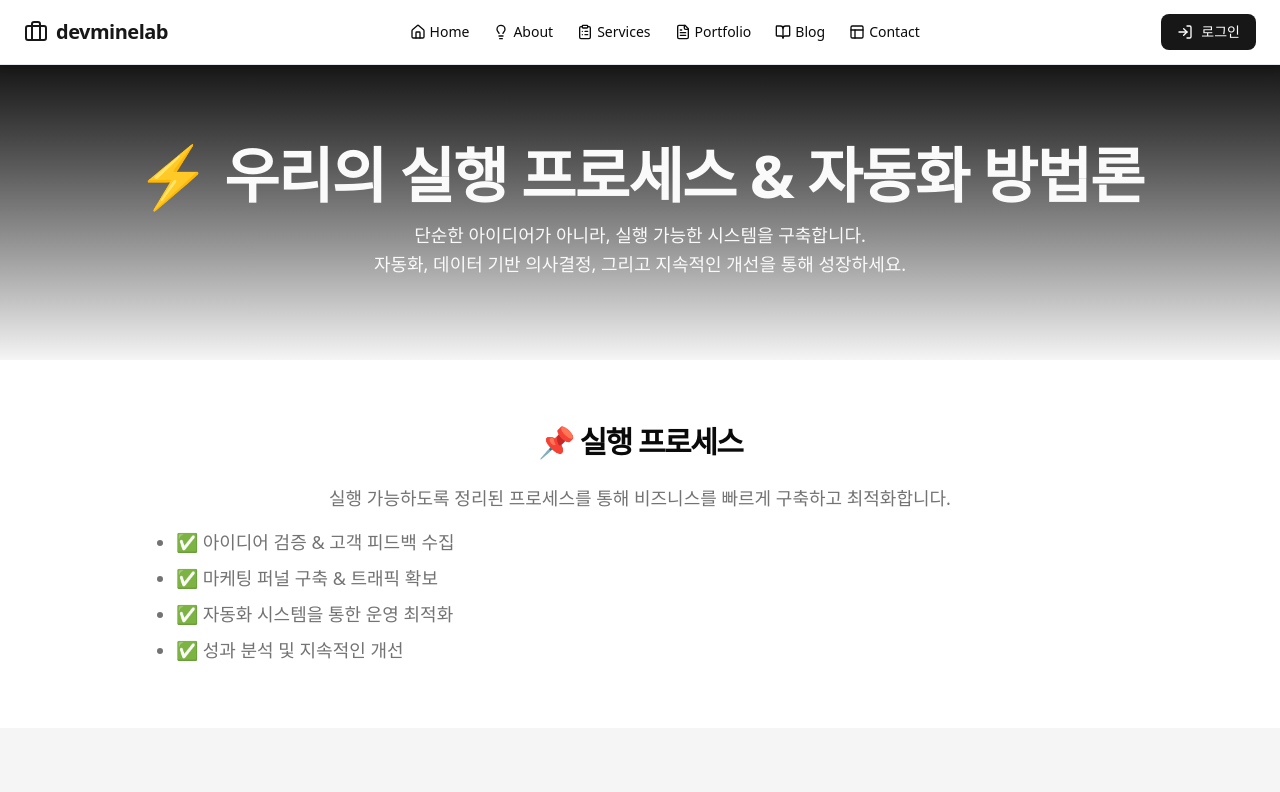
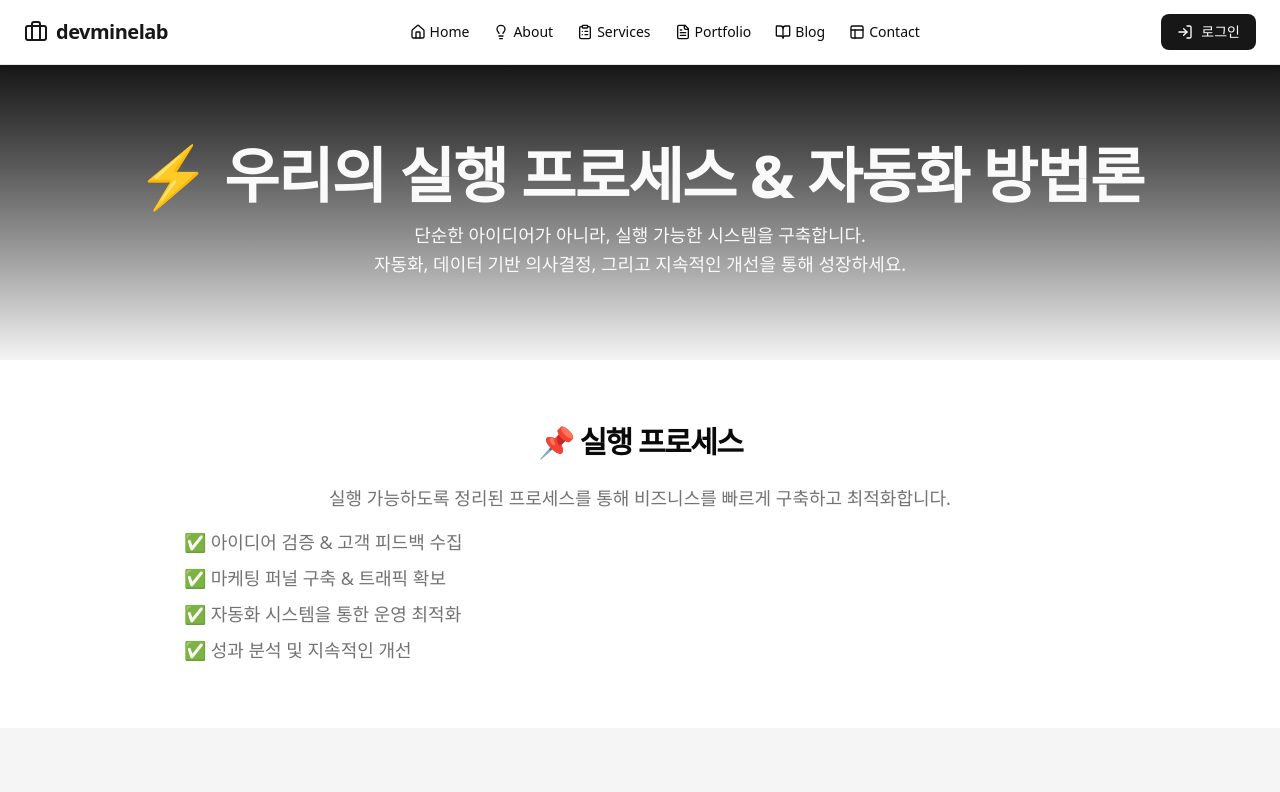
Before and after one commit to hyoda/bizworkbook, a Next.js app: page /how-we-work in a window 1280 px wide. Shown: the top 792 px of the page. Built offline with nearby package versions, Linux system fonts and the light colour scheme; no server answers.

Commit message:
chore: ui 수정

```diff
--- a/app/how-we-work/page.tsx
+++ b/app/how-we-work/page.tsx
@@ -23,7 +23,7 @@ export default function HowWeWork() {
         <p className="mt-6 text-lg text-center text-muted-foreground">
           실행 가능하도록 정리된 프로세스를 통해 비즈니스를 빠르게 구축하고 최적화합니다.
         </p>
-        <ul className="list-disc pl-6 text-lg space-y-2 text-muted-foreground mt-4">
+        <ul className="pl-8 text-lg space-y-2 text-muted-foreground mt-4">
           <li>✅ 아이디어 검증 & 고객 피드백 수집</li>
           <li>✅ 마케팅 퍼널 구축 & 트래픽 확보</li>
           <li>✅ 자동화 시스템을 통한 운영 최적화</li>
```
